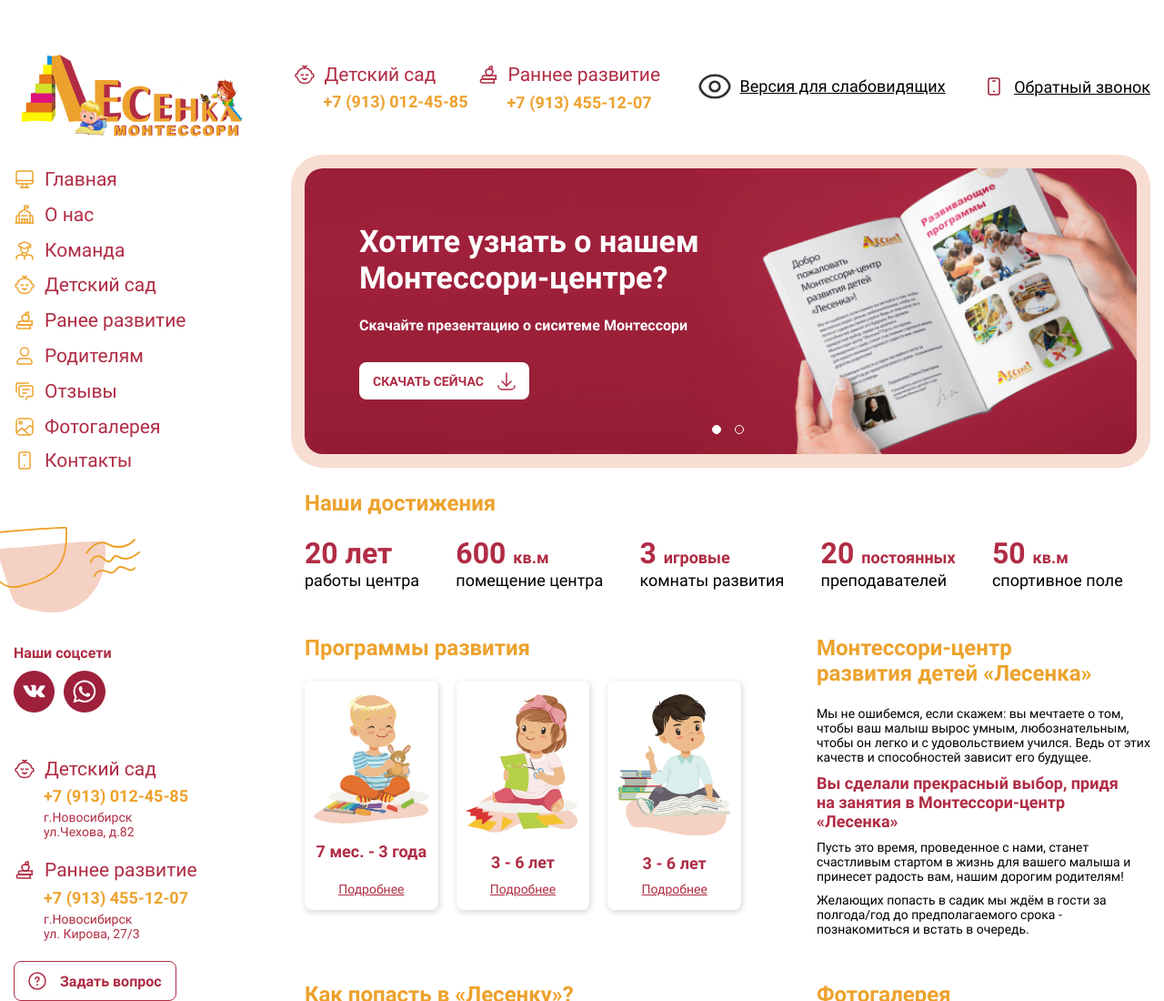
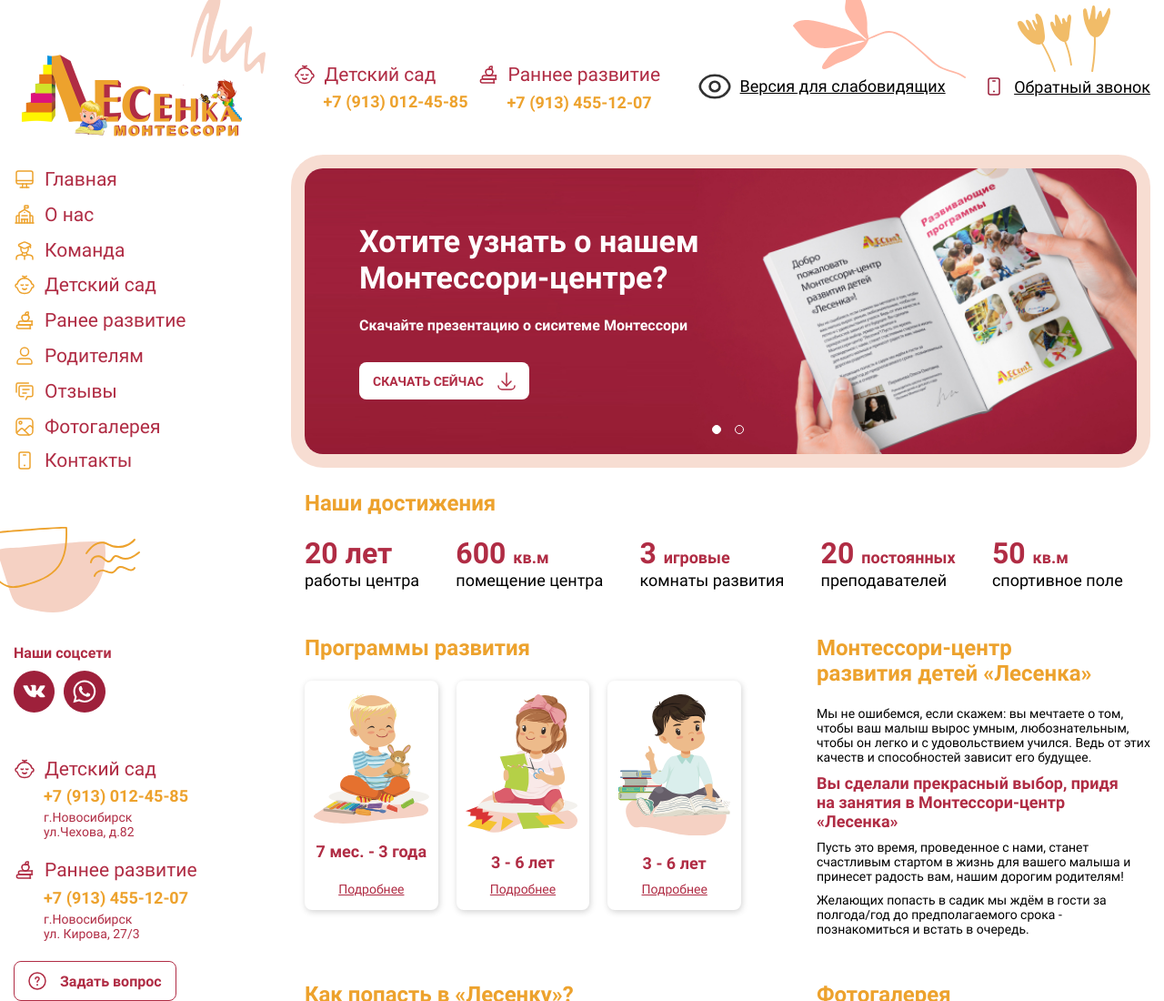
Before and after one commit to davlatsultonov/lesenka-gulp, a website: page app/index.html in a window 1280 px wide. Shown: the top 1100 px of the page at 91% size. Drawn offline with nearby package versions, Linux system fonts and the light colour scheme; files that its build step writes are made by us from their sources.

Commit message:
add decoration to header block

```diff
--- a/app/scss/components/header.scss
+++ b/app/scss/components/header.scss
@@ -1,6 +1,6 @@
 .header {
-  margin-bottom: 22px;
-  margin-top: 30px;
+  padding-bottom: 22px;
+  padding-top: 30px;
 
   @media #{$xs-l} {
     box-shadow: $base-shadow;
@@ -8,6 +8,11 @@
     overflow: hidden;
     position: relative;
     margin-top: 0;
+  }
+
+  &.container {
+    padding-left: 0;
+    padding-right: 0;
   }
 
   &__inner {
@@ -55,6 +60,7 @@
   &__btn {
 
     @mixin mobileBtnStyles() {
+      background-color: #fff;
       align-items: center;
       justify-content: center;
       width: 44px;
@@ -146,6 +152,28 @@
     }
   }
 
+  &--decor {
+    background: url("../../images/bg_decor/drafts/thick_short.svg") no-repeat 17.5% -6px,
+                url("../../images/bg_decor/flowers/single.svg") no-repeat 80% -23px,
+                url("../../images/bg_decor/flowers/bunch.svg") no-repeat 95% 6px;
+
+    @media #{$mid-large} {
+      background-position: 14.5% -25px, 70% -40px, 95% -8px;
+    }
+
+    @media #{$md} {
+      background-position: 19.5% -25px, 75% -40px, 97% -5px;
+    }
+
+    @media #{$msm} {
+      background-position: 29.5% -18px, 74% -38px, 95% 6px;
+    }
+
+    @media #{$xs-l} {
+      background: none;
+    }
+  }
+
   .text-size {
 
     &-md {
--- a/app/templates/header.html
+++ b/app/templates/header.html
@@ -1,11 +1,10 @@
-<header class="header">
+<header class="header header--decor container">
     <div class="header__inner container">
         <div class="header__item header__logo">
             <a href="/" class="logo">
                 <img src="../images/icons/logo/logo.png" alt="logo">
             </a>
         </div>
-
         <div class="header__item header__btn-menu visible-xs-l">
             <div class="text-with-icon header__btn-hamburger menu-toggle-btn">
                 <div class="text-with-icon__content">
@@ -23,7 +22,6 @@
                 @@include('./menu.html')
             </div>
         </div>
-
         <div class="header__item hidden-xs-l">
             <ul class="list list--horizontal">
                 <li class="list__item">
```
Also changed, not shown: app/css/style.min.css.
